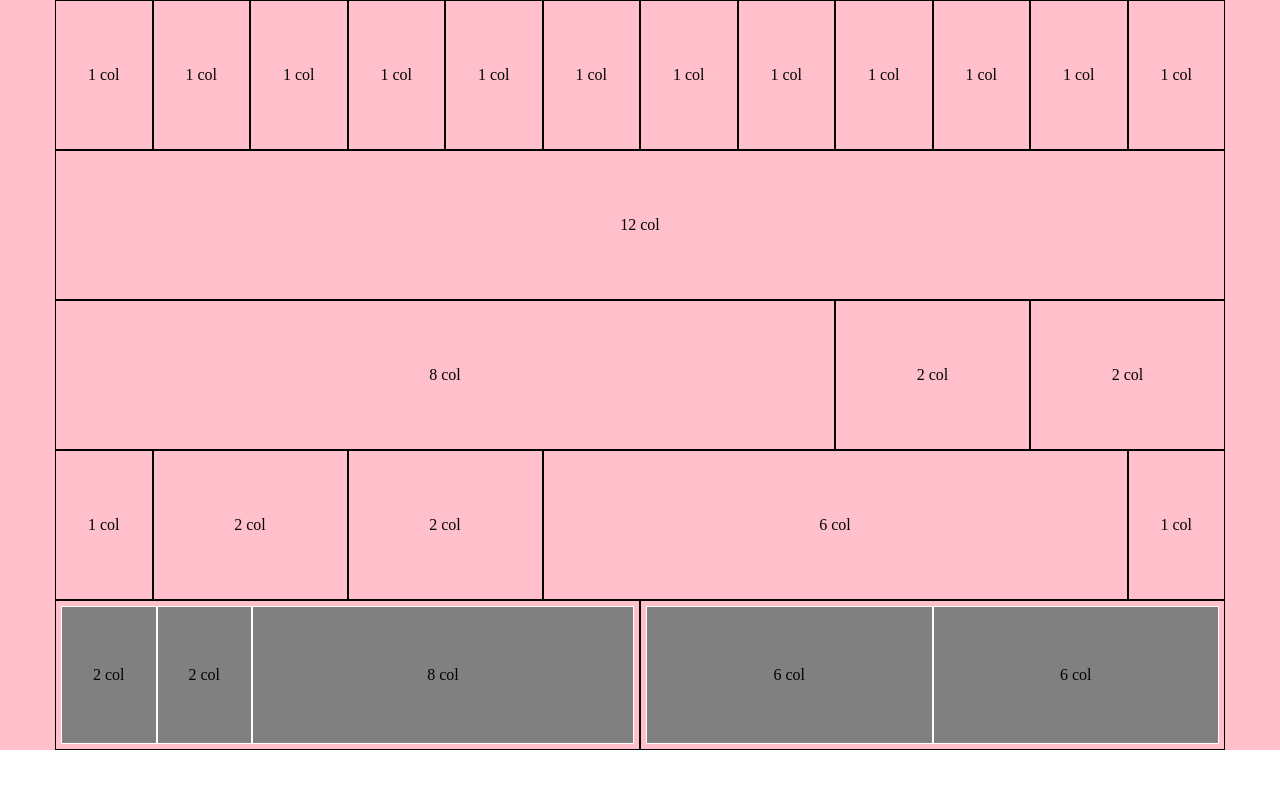
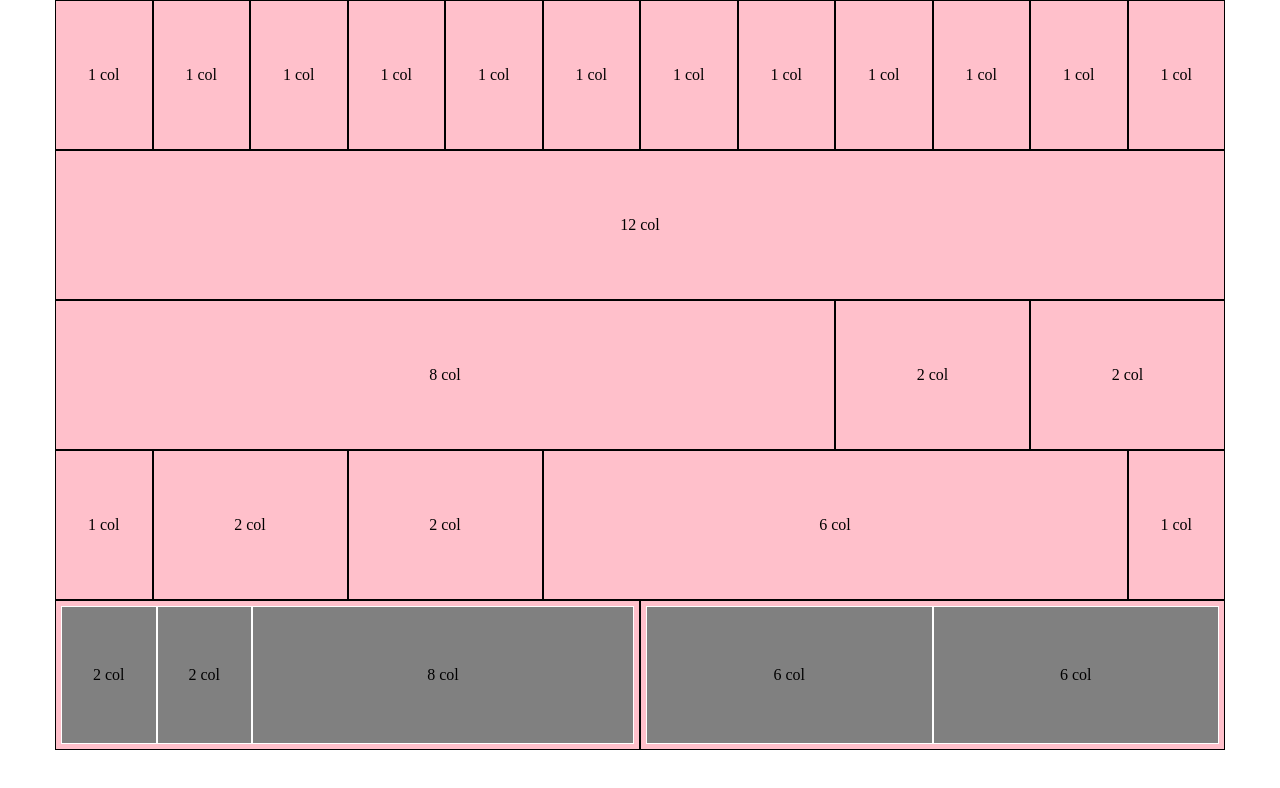
Before and after one commit to brian-marinai/html-css-12bool, a plain HTML site: page index.html in a window 1280 px wide. Drawn offline with Linux system fonts and the light colour scheme.

Commit message:
esercizio 12bool corretto

```diff
--- a/css/style.css
+++ b/css/style.css
@@ -5,16 +5,9 @@
 }
 
 /* regole di debug */
-header{
+
+[class*="col-"] {
   background-color: pink;
-}
-main{
-  background-color: pink;
-}
-footer{
-  background-color: pink;
-}
-[class*="col-"] {
   position: relative;
   height: 100%;
   border: solid 1px black;
```
Also changed, not shown: index.html (+4 -0 lines).
